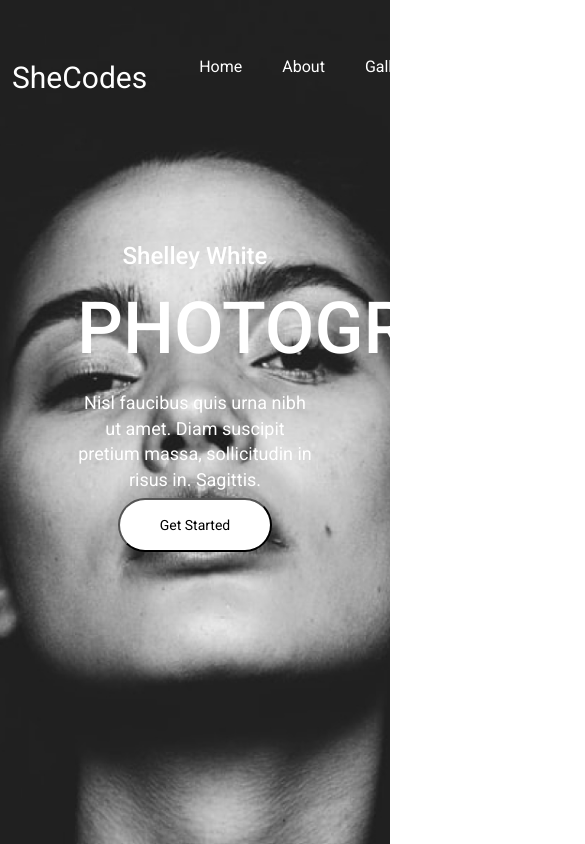
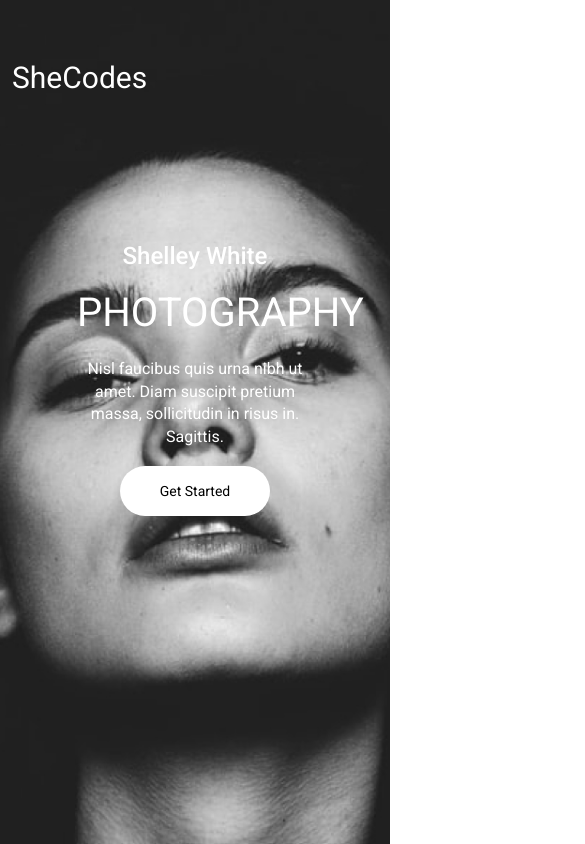
Before and after one commit to Islomjon-2013/week-3, a plain HTML site: page index.html in a window 390 px wide. Shown: the whole page, 585 px wide, since content can reach past the window. Drawn offline with nearby package versions, Linux system fonts and the light colour scheme; a web font is replaced by a local one.

Commit message:
to add media

```diff
--- a/index.html
+++ b/index.html
@@ -35,6 +35,7 @@
         <div class="navbar__wrapper">
           <div class="nav__link">
             <a
+              class="logo"
               href="https://www.shecodes.io/learn/workshops/1198/units/63/lessons/239"
               >SheCodes</a
             >
@@ -53,9 +54,9 @@
         <div class="row title__box mt-5">
           <div class="col-8 m-auto mt-5">
             <h2 class="text-center">Shelley White</h2>
-            <h1 class="text-center">PHOTOGRAPHY</h1>
+            <p class="title">PHOTOGRAPHY</p>
             <div class="para">
-              <p>
+              <p class="paragraf">
                 Nisl faucibus quis urna nibh ut amet. Diam suscipit pretium
                 massa, sollicitudin in risus in. Sagittis.
               </p>
--- a/style.css
+++ b/style.css
@@ -51,7 +51,7 @@ header {
   color: white;
   margin-bottom: 25px;
 }
-.title__box h1 {
+.title {
   font-style: bold;
   font-size: 72px;
   line-height: 84px;
@@ -61,7 +61,7 @@ header {
   margin-bottom: 25px;
 }
 
-.para p {
+.para .paragraf {
   display: block;
   margin: 0 auto;
   text-align: center;
@@ -87,14 +87,85 @@ header {
   letter-spacing: 10%;
   display: block;
   margin: 0 auto;
+  border: none;
 }
+/*
+// X-Small devices (portrait phones, less than 576px)
 
-/*
-Font family: Montserrat
-Font style: Bold
-Font size: 14px
-Line height: 17px
-Line height: 100%
-Align: Left
-Vertical align: Top
-Letter spacing: 10% */
+
+// Small devices (landscape phones, less than 768px)
+@media (max-width: 767.98px) { ... }
+
+// Medium devices (tablets, less than 992px)
+@media (max-width: 991.98px) { ... }
+
+// Large devices (desktops, less than 1200px)
+@media (max-width: 1199.98px) { ... }
+
+// X-Large devices (large desktops, less than 1400px)
+@media (max-width: 1399.98px) { ... }
+
+// XX-Large devices (larger desktops)
+// No media query since the xxl breakpoint has no upper bound on its width  */
+
+@media (max-width: 575.98px) {
+  .link__wrapper {
+    display: none;
+  }
+  .log {
+    font-size: 20px;
+  }
+  .title {
+    font-size: 40px;
+    text-align: center;
+  }
+  .para .paragraf {
+    font-size: 12px;
+  }
+  .button {
+    padding: 10px 30px;
+    font-style: bold;
+    background-color: white;
+    color: black;
+    font-size: 14px;
+    border: none;
+    border-radius: 50px;
+    max-width: 200px;
+    line-height: 17px;
+    line-height: 100%;
+    text-align: center;
+    letter-spacing: 10%;
+    display: block;
+    margin: 0 auto;
+  }
+}
+@media (max-width: 767.98px) {
+  .link__wrapper {
+    display: none;
+  }
+  .log {
+    font-size: 40px;
+  }
+  .title__box h1 {
+    font-size: 50px;
+  }
+  .para .paragraf {
+    font-size: 16px;
+  }
+  .button {
+    padding: 18px 40px;
+    font-style: bold;
+    background-color: white;
+    color: black;
+    font-size: 14px;
+    border: none;
+    border-radius: 50px;
+    max-width: 200px;
+    line-height: 17px;
+    line-height: 100%;
+    text-align: center;
+    letter-spacing: 10%;
+    display: block;
+    margin: 0 auto;
+  }
+}
```
